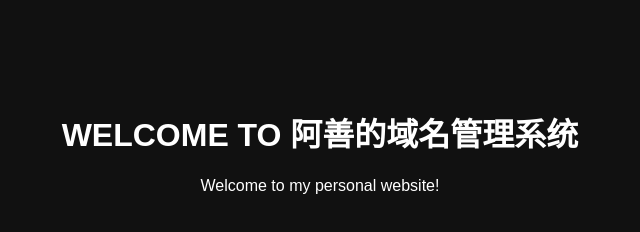
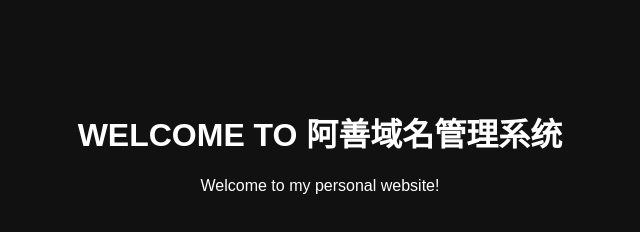
Before and after one commit to thientamtt/thientamtt.github.io, a plain HTML site: page index.html in a window 1280 px wide. Shown: the whole page, without its empty margins (320-960 px from the left). Drawn offline with Linux system fonts and the light colour scheme.

Commit message:
Update index.html

```diff
--- a/index.html
+++ b/index.html
@@ -6,7 +6,7 @@
   <title>ASHANYUMING</title>
 </head>
 <body style="background:#111;color:white;text-align:center;padding:80px 20px;font-family:Arial">
-  <h1>WELCOME TO 阿善的域名管理系统</h1>
+  <h1>WELCOME TO 阿善域名管理系统</h1>
   <p>Welcome to my personal website!</p>
 </body>
 </html>
```
